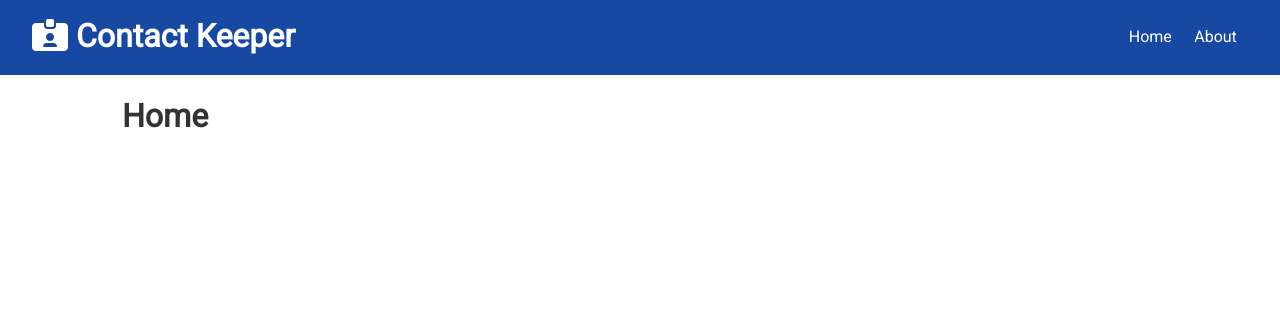
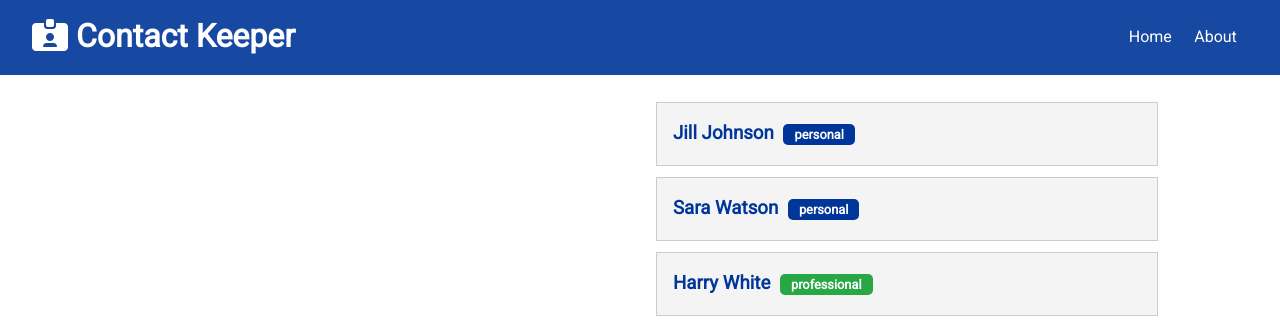
Before and after one commit to etorres-revature/Contact_Keeper, a React (Create React App) app in the folder client/: page / in a window 1280 px wide. Shown: the top 334 px of the page. Built offline with nearby package versions, Linux system fonts and the light colour scheme; the HTML template or start-up script is replaced by a standard one.

Commit message:
adding name and type to contacts through contactItem

```diff
--- a/client/src/App.js
+++ b/client/src/App.js
@@ -5,7 +5,7 @@
 import About from "./components/pages/About";
 import "./App.css";
 
-import ContactState from "./context/contact/ContactState";
+import ContactState from "./context/contacts/ContactState";
 
 const App = () => {
   return (
--- /dev/null
+++ b/client/src/components/contacts/ContactItem.js
@@ -0,0 +1,23 @@
+import React from "react";
+
+const ContactItem = ({ contact }) => {
+  const { id, name, email, phone, type } = contact;
+
+  return (
+    <div className="card bg-light">
+      <h3 className="text-primary text-left">
+        {name}{" "}
+        <span
+          className={
+            "badge " +
+            (type === "professional" ? "badge-success" : "badge-primary")
+          }
+        >
+          {type}
+        </span>
+      </h3>
+    </div>
+  );
+};
+
+export default ContactItem;
--- /dev/null
+++ b/client/src/components/contacts/Contacts.js
@@ -0,0 +1,19 @@
+import React, { useContext, Fragment } from "react";
+import ContactItem from "./ContactItem";
+import ContactContext from "../../context/contacts/contactContext";
+
+const Contacts = () => {
+  const contactContext = useContext(ContactContext);
+
+  const { contacts } = contactContext;
+
+  return (
+    <Fragment>
+      {contacts.map((contact) => (
+        <ContactItem contact={contact} key={contact.id} />
+      ))}
+    </Fragment>
+  );
+};
+
+export default Contacts;
--- a/client/src/components/pages/Home.js
+++ b/client/src/components/pages/Home.js
@@ -1,9 +1,13 @@
 import React from "react";
+import Contacts from "../contacts/Contacts";
 
 const Home = () => {
   return (
-    <div>
-      <h1>Home</h1>
+    <div className="grid-2">
+      <div>{/* Contact Form goes here*/}</div>
+      <div>
+        <Contacts />
+      </div>
     </div>
   );
 };
```
Also changed, not shown: client/src/context/contacts/ContactState.js (renamed from client/src/context/contact/ContactState.js), client/src/context/contacts/contactContext.js (renamed from client/src/context/contact/contactContext.js), client/src/context/contacts/contactReducer.js (added), 1 other file (tests, documents, lock files or other folders).
